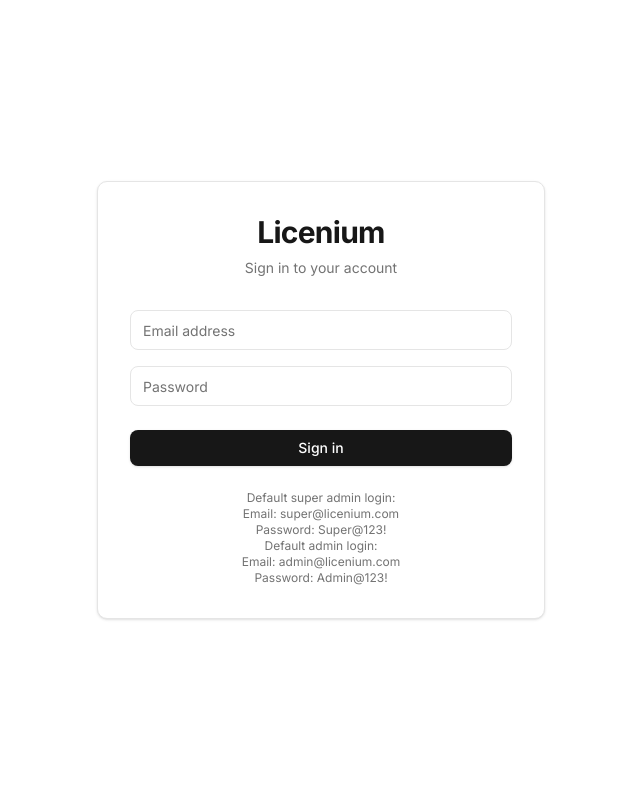
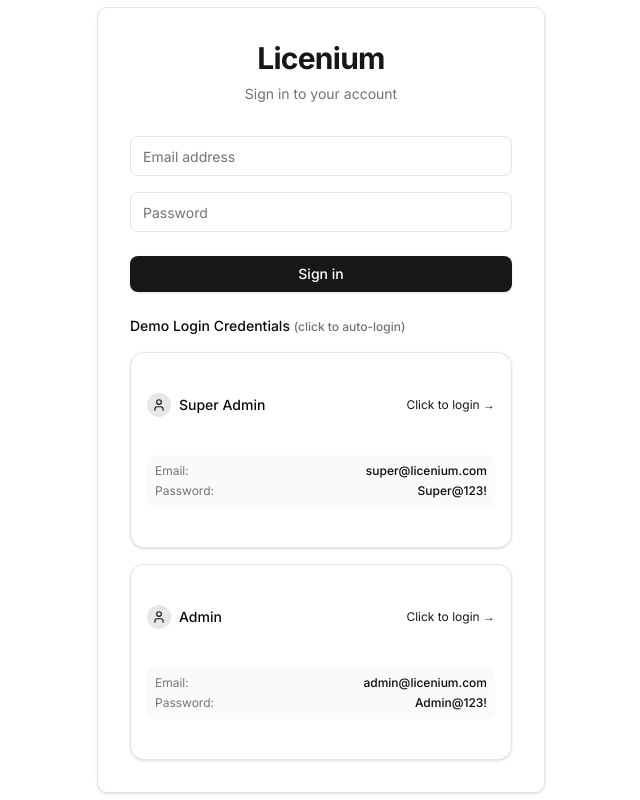
Before and after one commit to moonsinnn/licentia, a Next.js app: page /login in a window 1280 px wide. Shown: the whole page, without its empty margins (319-959 px from the left). Built offline with nearby package versions, Linux system fonts and the light colour scheme; no server answers.

Commit message:
feat: enhance LoginForm with demo auto-login functionality and UI improvements, fix analytics route

```diff
--- a/app/api/analytics/route.ts
+++ b/app/api/analytics/route.ts
@@ -1,7 +1,7 @@
-import { NextResponse } from 'next/server';
-import { prisma, serializeData } from '@/lib/db';
-import { getServerSession } from 'next-auth';
-import { nextAuthOptions } from '@/lib/auth';
+import { NextResponse } from "next/server";
+import { prisma, serializeData } from "@/lib/db";
+import { getServerSession } from "next-auth";
+import { nextAuthOptions } from "@/lib/auth";
 
 export async function GET() {
   try {
@@ -9,7 +9,7 @@ export async function GET() {
     const session = await getServerSession(nextAuthOptions);
     if (!session) {
       return NextResponse.json(
-        { success: false, error: 'Unauthorized' },
+        { success: false, error: "Unauthorized" },
         { status: 401 }
       );
     }
@@ -17,22 +17,26 @@ export async function GET() {
     // Get all licenses
     const licenses = await prisma.license.findMany({
       include: {
-        license_activations: true
-      }
+        license_activations: true,
+      },
     });
 
     // Calculate metrics
     const totalLicenses = licenses.length;
-    const activeLicenses = licenses.filter(license => license.is_active).length;
+    const activeLicenses = licenses.filter(
+      (license) => license.is_active
+    ).length;
 
     // Calculate total and active activations
     let totalActivations = 0;
     let activeActivations = 0;
 
-    licenses.forEach(license => {
+    licenses.forEach((license) => {
       if (license.license_activations) {
         totalActivations += license.license_activations.length;
-        activeActivations += license.license_activations.filter(act => act.is_active).length;
+        activeActivations += license.license_activations.filter(
+          (act) => act.is_active
+        ).length;
       }
     });
 
@@ -40,13 +44,16 @@ export async function GET() {
     const now = new Date();
     let totalAgeDays = 0;
 
-    licenses.forEach(license => {
+    licenses.forEach((license) => {
       const createdAt = new Date(license.created_at);
-      const ageInDays = Math.floor((now.getTime() - createdAt.getTime()) / (1000 * 60 * 60 * 24));
+      const ageInDays = Math.floor(
+        (now.getTime() - createdAt.getTime()) / (1000 * 60 * 60 * 24)
+      );
       totalAgeDays += ageInDays;
     });
 
-    const averageLicenseAge = totalLicenses > 0 ? Math.round(totalAgeDays / totalLicenses) : 0;
+    const averageLicenseAge =
+      totalLicenses > 0 ? Math.round(totalAgeDays / totalLicenses) : 0;
 
     // Get monthly license count for the past 6 months
     const sixMonthsAgo = new Date();
@@ -54,14 +61,14 @@ export async function GET() {
 
     const licensesByMonth = await prisma.$queryRaw`
       SELECT
-        DATE_FORMAT(created_at, '%Y-%m') as month,
+        to_char(created_at, 'YYYY-MM') as month,
         COUNT(*) as count
       FROM
         licenses
       WHERE
         created_at >= ${sixMonthsAgo}
       GROUP BY
-        DATE_FORMAT(created_at, '%Y-%m')
+        to_char(created_at, 'YYYY-MM')
       ORDER BY
         month ASC
     `;
@@ -72,14 +79,14 @@ export async function GET() {
 
     const activationsByDate = await prisma.$queryRaw`
       SELECT
-        DATE_FORMAT(created_at, '%Y-%m-%d') as date,
+        to_char(created_at, 'YYYY-MM-DD') as date,
         COUNT(*) as count
       FROM
         license_activations
       WHERE
         created_at >= ${thirtyDaysAgo}
       GROUP BY
-        DATE_FORMAT(created_at, '%Y-%m-%d')
+        to_char(created_at, 'YYYY-MM-DD')
       ORDER BY
         date ASC
     `;
@@ -91,22 +98,22 @@ export async function GET() {
         activeLicenses,
         totalActivations,
         activeActivations,
-        averageLicenseAge
+        averageLicenseAge,
       },
       trends: {
         licensesByMonth: serializeData(licensesByMonth),
-        activationsByDate: serializeData(activationsByDate)
-      }
+        activationsByDate: serializeData(activationsByDate),
+      },
     };
 
     return NextResponse.json({
       success: true,
-      analytics: serializeData(analyticsData)
+      analytics: serializeData(analyticsData),
     });
   } catch (error) {
-    console.error('Error fetching analytics data:', error);
+    console.error("Error fetching analytics data:", error);
     return NextResponse.json(
-      { success: false, error: 'Failed to fetch analytics data' },
+      { success: false, error: "Failed to fetch analytics data" },
       { status: 500 }
     );
   }
--- a/components/LoginForm.tsx
+++ b/components/LoginForm.tsx
@@ -3,6 +3,8 @@
 import { useState } from "react";
 import { signIn } from "next-auth/react";
 import { useRouter } from "next/navigation";
+import { User } from "lucide-react";
+import { Card, CardContent, CardHeader, CardTitle } from "@/components/ui/card";
 
 export default function LoginForm() {
   const [email, setEmail] = useState("");
@@ -36,6 +38,40 @@ export default function LoginForm() {
       console.error("Login error:", error);
       setIsLoading(false);
     }
+  };
+
+  const handleAutoLogin = async (loginEmail: string, loginPassword: string) => {
+    if (isLoading) return;
+
+    setEmail(loginEmail);
+    setPassword(loginPassword);
+
+    // Use setTimeout to ensure the state updates before submitting
+    setTimeout(() => {
+      setIsLoading(true);
+      setError("");
+
+      signIn("credentials", {
+        redirect: false,
+        email: loginEmail,
+        password: loginPassword,
+      })
+        .then((result) => {
+          if (result?.error) {
+            setError("Invalid email or password");
+            setIsLoading(false);
+            return;
+          }
+
+          router.push("/dashboard");
+          router.refresh();
+        })
+        .catch((error) => {
+          setError("An error occurred. Please try again.");
+          console.error("Login error:", error);
+          setIsLoading(false);
+        });
+    }, 100);
   };
 
   return (
@@ -89,21 +125,72 @@ export default function LoginForm() {
           {isLoading ? "Signing in..." : "Sign in"}
         </button>
       </div>
-      <div className="mt-4 text-center text-xs text-muted-foreground">
-        <p>
-          Default super admin login:
-          <br />
-          Email: super@licenium.com
-          <br />
-          Password: Super@123!
-        </p>
-        <p>
-          Default admin login:
-          <br />
-          Email: admin@licenium.com
-          <br />
-          Password: Admin@123!
-        </p>
+      <div className="space-y-4">
+        <h3 className="text-sm font-medium">
+          Demo Login Credentials{" "}
+          <span className="text-xs text-muted-foreground">
+            (click to auto-login)
+          </span>
+        </h3>
+        <Card
+          className="overflow-hidden cursor-pointer transition-all hover:shadow-md hover:border-primary/50 hover:bg-accent/30"
+          onClick={() => handleAutoLogin("super@licenium.com", "Super@123!")}
+        >
+          <CardHeader className="pb-2 px-4 pt-4">
+            <div className="flex items-center justify-between">
+              <div className="flex items-center gap-2">
+                <div className="flex h-6 w-6 items-center justify-center rounded-full bg-primary/10">
+                  <User className="h-3.5 w-3.5 text-primary" />
+                </div>
+                <CardTitle className="text-sm font-medium">
+                  Super Admin
+                </CardTitle>
+              </div>
+              <div className="text-xs text-primary">Click to login →</div>
+            </div>
+          </CardHeader>
+          <CardContent className="px-4 pt-0 pb-4">
+            <div className="space-y-1 rounded-md bg-muted/50 p-2 text-xs">
+              <div className="flex justify-between">
+                <span className="text-muted-foreground">Email:</span>
+                <span className="font-medium">super@licenium.com</span>
+              </div>
+              <div className="flex justify-between">
+                <span className="text-muted-foreground">Password:</span>
+                <span className="font-medium">Super@123!</span>
+              </div>
+            </div>
+          </CardContent>
+        </Card>
+
+        <Card
+          className="overflow-hidden cursor-pointer transition-all hover:shadow-md hover:border-primary/50 hover:bg-accent/30"
+          onClick={() => handleAutoLogin("admin@licenium.com", "Admin@123!")}
+        >
+          <CardHeader className="pb-2 px-4 pt-4">
+            <div className="flex items-center justify-between">
+              <div className="flex items-center gap-2">
+                <div className="flex h-6 w-6 items-center justify-center rounded-full bg-primary/10">
+                  <User className="h-3.5 w-3.5 text-primary" />
+                </div>
+                <CardTitle className="text-sm font-medium">Admin</CardTitle>
+              </div>
+              <div className="text-xs text-primary">Click to login →</div>
+            </div>
+          </CardHeader>
+          <CardContent className="px-4 pt-0 pb-4">
+            <div className="space-y-1 rounded-md bg-muted/50 p-2 text-xs">
+              <div className="flex justify-between">
+                <span className="text-muted-foreground">Email:</span>
+                <span className="font-medium">admin@licenium.com</span>
+              </div>
+              <div className="flex justify-between">
+                <span className="text-muted-foreground">Password:</span>
+                <span className="font-medium">Admin@123!</span>
+              </div>
+            </div>
+          </CardContent>
+        </Card>
       </div>
     </form>
   );
```
